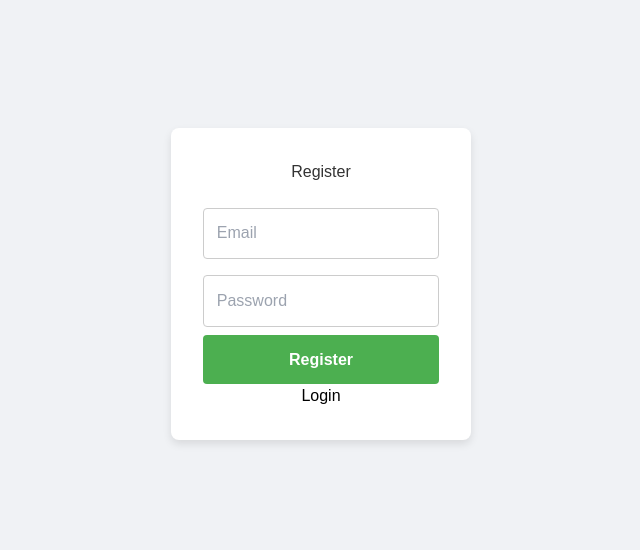
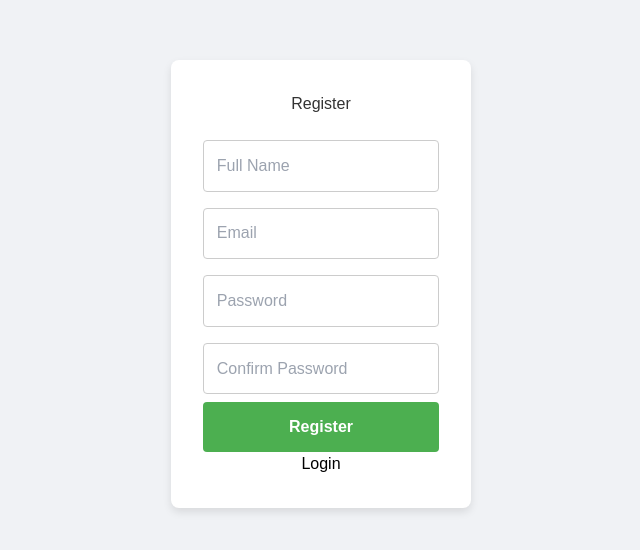
Before and after one commit to Volodymyr-Is/web-service-for-learning, a Next.js app: page /register in a window 1280 px wide. Shown: the part 116-666 px from the top of the page, without its empty margins (319-959 px from the left). Built offline with nearby package versions, Linux system fonts and the light colour scheme.

Commit message:
add new columns

```diff
--- a/app/api/auth/register/route.tsx
+++ b/app/api/auth/register/route.tsx
@@ -4,7 +4,13 @@ import bcrypt from 'bcrypt';
 const prisma = new PrismaClient();
 
 export async function POST(request) {
-    const { email, password } = await request.json();
+    const { email, password, confirmPassword, name } = await request.json();
+
+    if (password !== confirmPassword) {
+        return new Response(JSON.stringify({ error: 'Passwords do not match' }), {
+            status: 400,
+        });
+    }
 
     const existingUser = await prisma.user.findUnique({
         where: { email },
@@ -22,6 +28,7 @@ export async function POST(request) {
         data: {
             email,
             password: hashedPassword,
+            name,
         },
     });
 
--- a/app/register/page.tsx
+++ b/app/register/page.tsx
@@ -6,16 +6,24 @@ import './styles.css';
 export default function RegisterPage() {
     const [email, setEmail] = useState('');
     const [password, setPassword] = useState('');
+    const [confirmPassword, setConfirmPassword] = useState('');
+    const [name, setName] = useState('');
     const [error, setError] = useState(null);
 
     const handleRegister = async (e) => {
         e.preventDefault();
         setError(null);
 
+        // Проверка совпадения паролей на фронтенде
+        if (password !== confirmPassword) {
+            setError('Passwords do not match');
+            return;
+        }
+
         const response = await fetch('/api/auth/register', {
             method: 'POST',
             headers: { 'Content-Type': 'application/json' },
-            body: JSON.stringify({ email, password }),
+            body: JSON.stringify({ email, password, confirmPassword, name }),
         });
 
         if (response.ok) {
@@ -36,6 +44,13 @@ export default function RegisterPage() {
                 <h2>Register</h2>
                 {error && <p className="error">{error}</p>}
                 <input
+                    type="text"
+                    value={name}
+                    onChange={(e) => setName(e.target.value)}
+                    placeholder="Full Name"
+                    required
+                />
+                <input
                     type="email"
                     value={email}
                     onChange={(e) => setEmail(e.target.value)}
@@ -49,6 +64,13 @@ export default function RegisterPage() {
                     placeholder="Password"
                     required
                 />
+                <input
+                    type="password"
+                    value={confirmPassword}
+                    onChange={(e) => setConfirmPassword(e.target.value)}
+                    placeholder="Confirm Password"
+                    required
+                />
                 <button type="submit">Register</button>
                 <a href="/login" style={{color: "black"}}>Login</a>
             </form>
```
